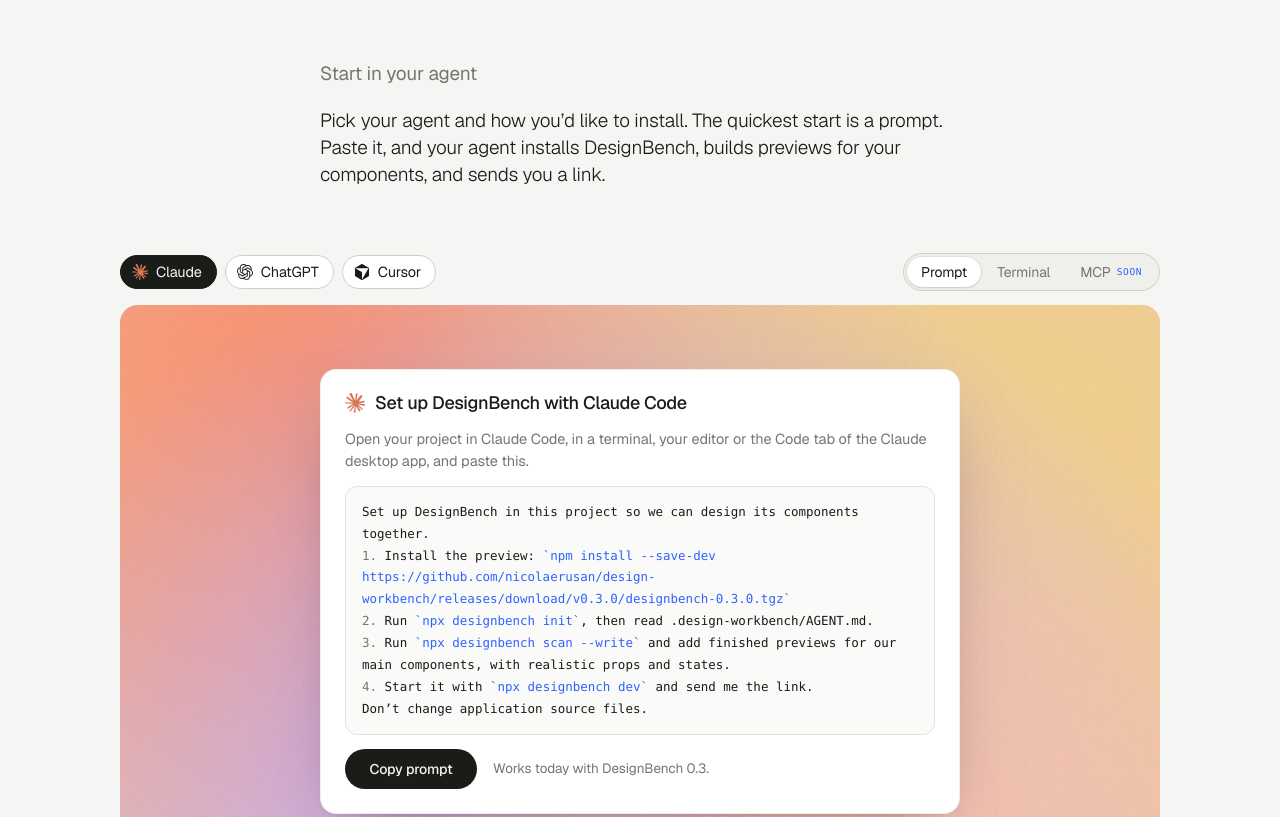
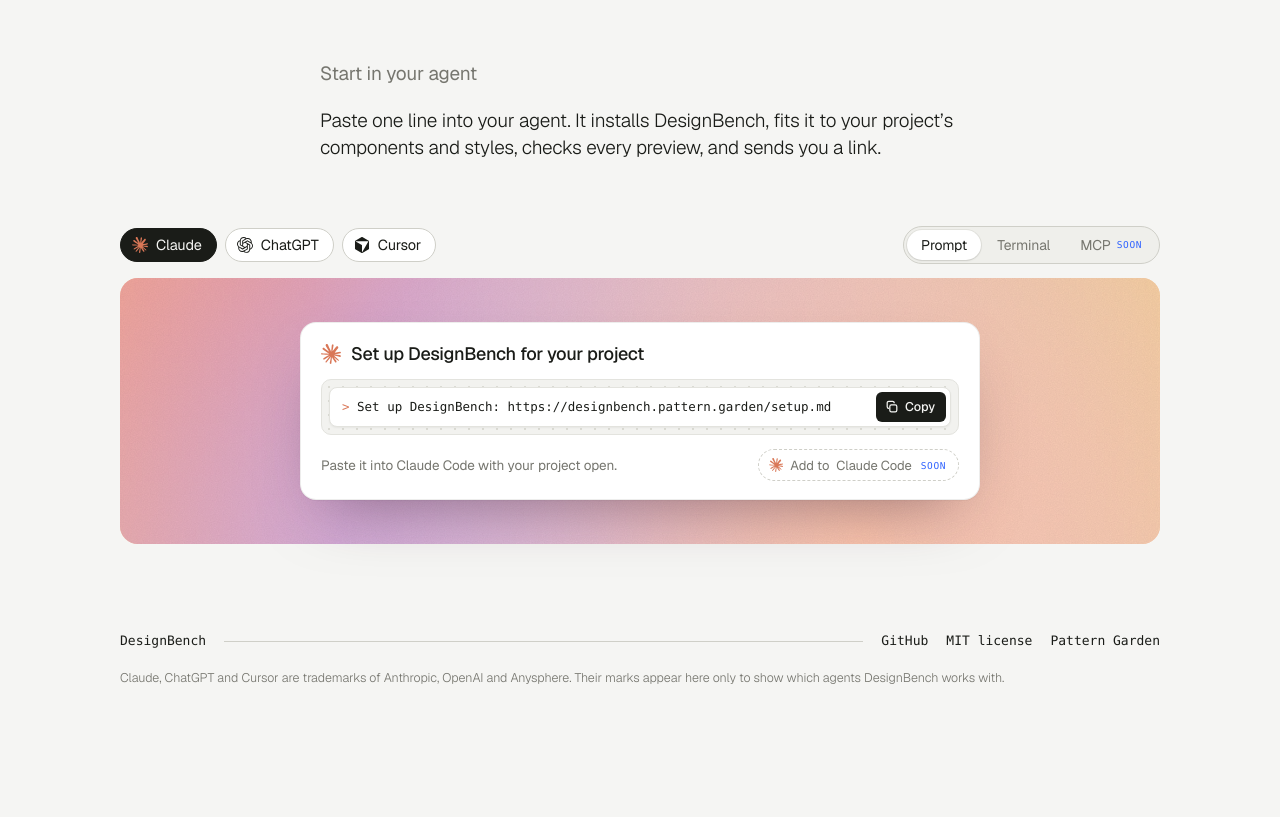
Before and after one commit to nicolaerusan/design-workbench, a website built with Vite: page site/index.html in a window 1280 px wide. Shown: the part 3847-4664 px from the top of the page. After the commit the page ends 4574 px from the top, so only its background shows below. Built offline with nearby package versions, Linux system fonts and the light colour scheme; a web font is replaced by a local one.

Commit message:
Shrink the setup card to one line and split setup into install and fit
Replace the multi-step prompt in the "Start in your agent" card with
the same one-line copy strip as the hero, under "Set up DesignBench for
your project", plus a disabled "Add to <agent>" button marking where
one-click install will go. On phones the line wraps above its Copy
button instead of squeezing beside it.

Rewrite site/setup.md as three parts the agent finishes in order:
install DesignBench and confirm the welcome preview renders, fit it to
the project (styles, providers, 5-8 chosen components with realistic
fixtures, each checked in the browser), then hand over a link and a
summary of what was covered and skipped.

Co-Authored-By: Claude Opus 5.5 <noreply@anthropic.com>

```diff
--- a/site/index.html
+++ b/site/index.html
@@ -674,16 +674,16 @@ input[type="range"] { width: 100%; margin: 6px 0; accent-color: var(--fg); }
 .modes button[aria-selected="true"] { background: var(--surface); color: var(--fg); box-shadow: 0 1px 2px rgba(0, 0, 0, .1), 0 0 0 1px var(--line); }
 .soon { font-family: var(--font-mono); font-size: 9.5px; letter-spacing: .06em; text-transform: uppercase; color: var(--select); }
 
-.install-stage { position: relative; padding: clamp(18px, 6vw, 64px) clamp(10px, 5vw, 48px); }
+.install-stage { position: relative; padding: clamp(16px, 4.5vw, 44px) clamp(10px, 5vw, 48px); }
 .install-card {
   position: relative;
   z-index: 1;
-  max-width: 640px;
+  max-width: 680px;
   margin: 0 auto;
   display: flex;
   flex-direction: column;
   gap: 14px;
-  padding: 22px 24px 24px;
+  padding: 20px 20px 18px;
   background: var(--surface);
   border: 1px solid var(--win-border);
   border-radius: 16px;
@@ -742,40 +742,27 @@ input[type="range"] { width: 100%; margin: 6px 0; accent-color: var(--fg); }
 .copy-icon.is-done .ic-done { display: block; }
 .copy-icon.is-done { color: var(--fg); }
 
-.prompt-pre {
-  margin: 0;
-  padding: 14px 16px;
-  background: var(--surface-2);
-  border: 1px solid var(--line);
-  border-radius: 12px;
-  color: var(--fg);
-  font: 400 12.5px/1.75 var(--font-mono);
-  letter-spacing: 0;
-  white-space: pre-wrap;
-  overflow-wrap: anywhere;
-}
-.prompt-pre .n { color: var(--muted); }
-.prompt-pre .t { color: var(--select); }
-.card-actions { display: flex; flex-wrap: wrap; align-items: center; gap: 10px 16px; }
-.btn-primary {
+/* The prompt card reuses the hero's one-line strip, framed, with a placeholder for one-click install */
+.quick-framed { border: 1px solid var(--line); border-radius: 10px; }
+.card-foot { display: flex; flex-wrap: wrap; align-items: center; justify-content: space-between; gap: 10px 16px; }
+.add-soon {
   appearance: none;
+  flex: none;
   display: inline-flex;
   align-items: center;
-  justify-content: center;
-  min-width: 132px;
-  height: 40px;
-  padding: 0 18px;
-  border: 0;
+  gap: 7px;
+  height: 32px;
+  padding: 0 12px 0 10px;
+  border: 1px dashed var(--line-strong);
   border-radius: 999px;
-  background: var(--fg);
-  color: var(--bg);
-  font: 500 14px var(--font-sans);
-  letter-spacing: -0.01em;
-  cursor: pointer;
-  transition: opacity .2s, transform .15s;
-}
-.btn-primary:hover { opacity: .88; }
-.btn-primary:active { transform: scale(.97); }
+  background: transparent;
+  color: var(--muted);
+  font: 400 13px/1 var(--font-sans);
+  letter-spacing: -0.005em;
+  cursor: default;
+}
+.add-soon .logo { width: 14px; height: 14px; }
+.add-soon .soon { margin-left: 2px; }
 
 /* ---------- Footer ---------- */
 .foot {
@@ -829,8 +816,9 @@ input[type="range"] { width: 100%; margin: 6px 0; accent-color: var(--fg); }
 }
 @media (max-width: 600px) {
   /* Let the line wrap on phones so the whole URL stays readable */
-  .quick-line { height: auto; min-height: 40px; align-items: center; }
-  .quick-line code { padding: 8px 0; white-space: normal; overflow-wrap: anywhere; line-height: 1.5; -webkit-mask-image: none; mask-image: none; }
+  .quick-line { flex-wrap: wrap; height: auto; padding: 4px 4px 4px 12px; }
+  .quick-line code { flex-basis: 100%; padding: 6px 8px 2px 0; white-space: normal; overflow-wrap: anywhere; line-height: 1.5; -webkit-mask-image: none; mask-image: none; }
+  .quick-copy { margin-left: auto; }
 }
 @media (max-width: 420px) {
   .titlebar-name .repo, .titlebar-name .sep { display: none; }
@@ -1072,7 +1060,7 @@ input[type="range"] { width: 100%; margin: 6px 0; accent-color: var(--fg); }
 
     <section class="col prose" id="start" aria-labelledby="start-h">
       <h2 id="start-h">Start in your agent</h2>
-      <p>Pick your agent and how you’d like to install. The quickest start is a prompt. Paste it, and your agent installs DesignBench, builds previews for your components, and sends you a link.</p>
+      <p>Paste one line into your agent. It installs DesignBench, fits it to your project’s components and styles, checks every preview, and sends you a link.</p>
     </section>
 
     <figure class="wide install" aria-label="Install DesignBench">
@@ -1095,18 +1083,17 @@ input[type="range"] { width: 100%; margin: 6px 0; accent-color: var(--fg); }
           <div class="grain"></div>
         </div>
 
-        <div class="install-card" role="tabpanel" id="panel-prompt" aria-labelledby="mode-prompt" data-copy-scope>
-          <h3><svg class="logo agent-logo" aria-hidden="true"><use href="#logo-claude" data-agent-logo/></svg><span>Set up DesignBench with <span data-agent-tool>Claude Code</span></span></h3>
-          <p class="card-desc" data-agent-where>Open your project in Claude Code, in a terminal, your editor or the Code tab of the Claude desktop app, and paste this.</p>
-<pre class="prompt-pre" data-copy-src>Set up DesignBench in this project so we can design its components together.
-<span class="n">1.</span> Install the preview: <span class="t">`npm install --save-dev https://github.com/nicolaerusan/design-workbench/releases/download/v0.3.0/designbench-0.3.0.tgz`</span>
-<span class="n">2.</span> Run <span class="t">`npx designbench init`</span>, then read .design-workbench/AGENT.md.
-<span class="n">3.</span> Run <span class="t">`npx designbench scan --write`</span> and add finished previews for our main components, with realistic props and states.
-<span class="n">4.</span> Start it with <span class="t">`npx designbench dev`</span> and send me the link.
-Don’t change application source files.</pre>
-          <div class="card-actions">
-            <button class="btn-primary" type="button" data-copy-btn data-label="Copy prompt">Copy prompt</button>
-            <p class="card-note">Works today with DesignBench 0.3.</p>
+        <div class="install-card" role="tabpanel" id="panel-prompt" aria-labelledby="mode-prompt">
+          <h3><svg class="logo agent-logo" aria-hidden="true"><use href="#logo-claude" data-agent-logo/></svg><span>Set up DesignBench for your project</span></h3>
+          <div class="quick-bench quick-framed" data-copy-scope>
+            <div class="quick-line">
+              <code><span class="caret tok-com" aria-hidden="true">&gt; </span><span data-copy-src>Set up DesignBench: https://designbench.pattern.garden/setup.md</span></code>
+              <button class="quick-copy" type="button" data-copy-btn aria-label="Copy the setup line"><svg class="ic-copy" viewBox="0 0 16 16" aria-hidden="true"><rect x="5.5" y="5.5" width="8" height="8" rx="1.8" fill="none" stroke="currentColor" stroke-width="1.4"/><path d="M10.5 3.6V3.3A1.8 1.8 0 0 0 8.7 1.5H4.3a1.8 1.8 0 0 0-1.8 1.8v4.4a1.8 1.8 0 0 0 1.8 1.8h.3" fill="none" stroke="currentColor" stroke-width="1.4"/></svg><svg class="ic-done" viewBox="0 0 16 16" aria-hidden="true"><path d="M3.5 8.4 6.5 11.3 12.5 4.8" fill="none" stroke="currentColor" stroke-width="1.6" stroke-linecap="round" stroke-linejoin="round"/></svg><span data-copy-label>Copy</span></button>
+            </div>
+          </div>
+          <div class="card-foot">
+            <p class="card-note" data-agent-where>Paste it into Claude Code with your project open.</p>
+            <button class="add-soon" type="button" disabled><svg class="logo agent-logo" aria-hidden="true"><use href="#logo-claude" data-agent-logo/></svg>Add to <span data-agent-tool>Claude Code</span><span class="soon">Soon</span></button>
           </div>
         </div>
 
@@ -1256,9 +1243,9 @@ Don’t change application source files.</pre>
 
   /* ---------- Agent picker ---------- */
   const AGENTS = {
-    claude:  { name: 'Claude',  tool: 'Claude Code', placeholder: 'Reply to Claude…', where: 'Open your project in Claude Code, in a terminal, your editor or the Code tab of the Claude desktop app, and paste this.' },
-    chatgpt: { name: 'ChatGPT', tool: 'Codex',       placeholder: 'Ask ChatGPT…',     where: 'Open your project in Codex, the coding agent that comes with ChatGPT, and paste this.' },
-    cursor:  { name: 'Cursor',  tool: 'Cursor',      placeholder: 'Ask Cursor…',      where: 'Open your project in Cursor, start an Agent chat, and paste this.' },
+    claude:  { name: 'Claude',  tool: 'Claude Code', placeholder: 'Reply to Claude…', where: 'Paste it into Claude Code with your project open.' },
+    chatgpt: { name: 'ChatGPT', tool: 'Codex',       placeholder: 'Ask ChatGPT…',     where: 'Paste it into Codex, the coding agent in ChatGPT, with your project open.' },
+    cursor:  { name: 'Cursor',  tool: 'Cursor',      placeholder: 'Ask Cursor…',      where: 'Paste it into a Cursor Agent chat with your project open.' },
   };
   const page = document.getElementById('page');
   const pills = [...document.querySelectorAll('[data-agent-pick]')];
@@ -1499,16 +1486,13 @@ Don’t change application source files.</pre>
     const clone = src.cloneNode(true);
     clone.querySelectorAll('.tok-com').forEach((n) => n.remove());
     const text = clone.textContent.trim();
-    const isPrimary = btn.classList.contains('btn-primary');
     const label = btn.querySelector('[data-copy-label]');
     const done = () => {
       btn.classList.add('is-done');
-      if (isPrimary) btn.textContent = 'Copied';
       if (label) label.textContent = 'Copied';
       clearTimeout(btn.copyTimer);
       btn.copyTimer = setTimeout(() => {
         btn.classList.remove('is-done');
-        if (isPrimary) btn.textContent = btn.dataset.label;
         if (label) label.textContent = 'Copy';
       }, 1600);
     };
```
Also changed, not shown: site/setup.md (+36 -11 lines).
